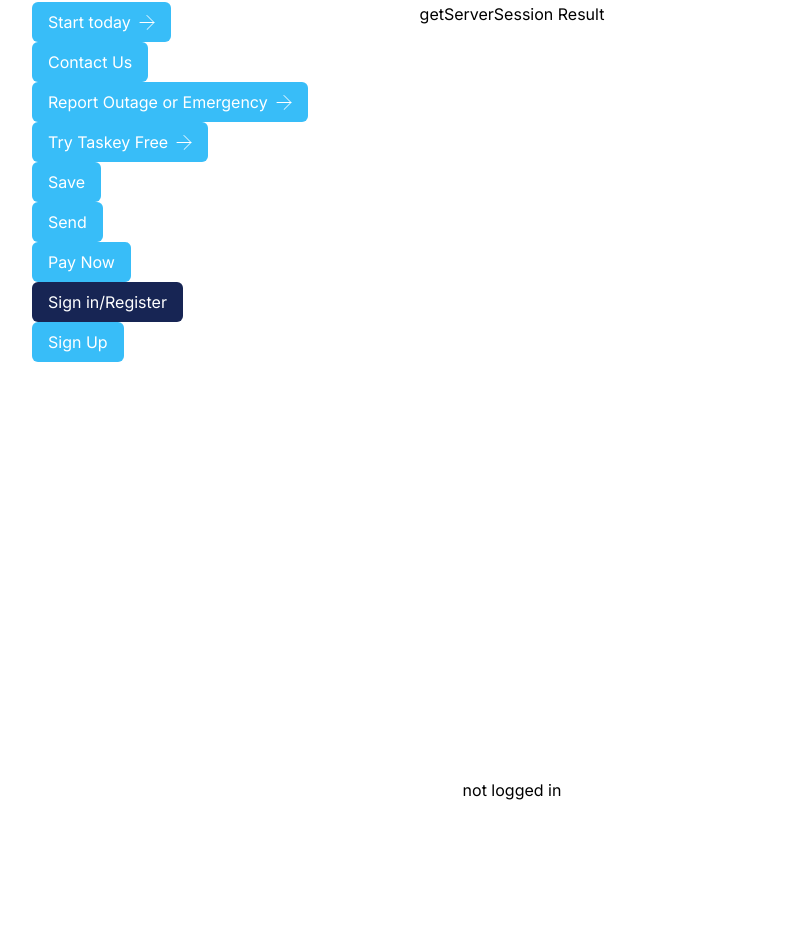
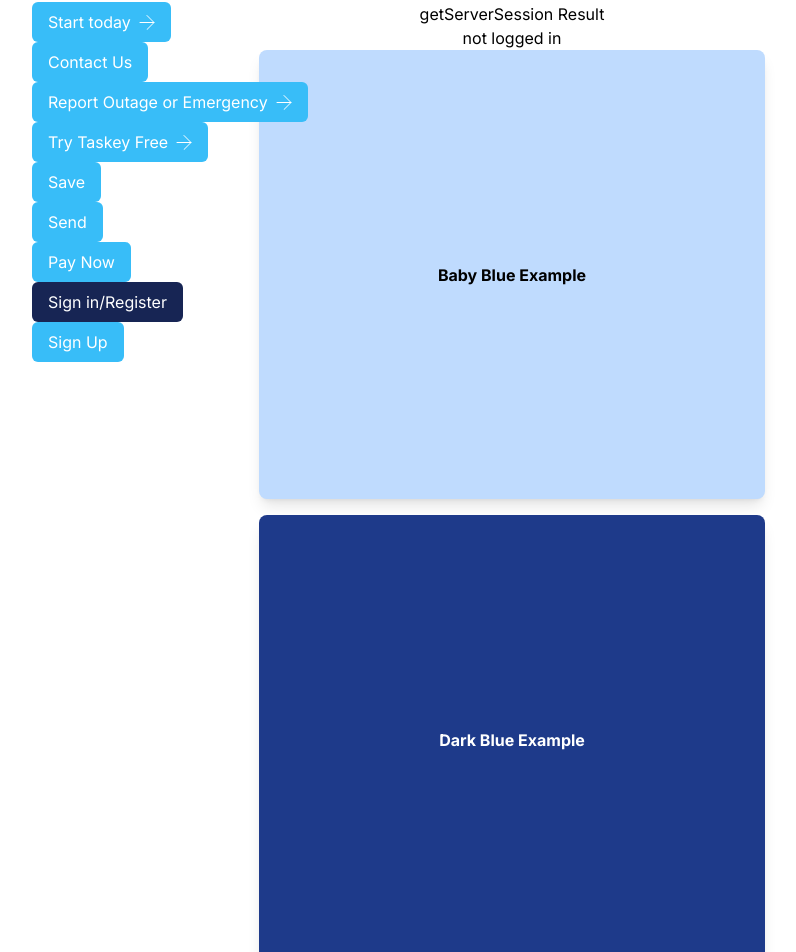
Before and after one commit to CjordanIII/max-enegry, a Next.js app: page / in a window 1280 px wide. Shown: the part 263-1215 px from the top of the page, without its empty margins (128-924 px from the left). Before the commit the page ends 1065 px from the top, so only its background shows below. Built offline with nearby package versions, Linux system fonts and the light colour scheme; no server answers.

Commit message:
add paper components

```diff
--- a/src/app/page.js
+++ b/src/app/page.js
@@ -23,6 +23,13 @@ import {
   svg,
   tryTaskeyFree,
 } from "../components/button/buttonMetadata.jsx";
+
+import Paper from "../components/paper/Paper.jsx";
+import {
+  babyBluePaper,
+  darkBluePaper,
+} from "../components/paper/paperMetadata.jsx";
+
 
 export default function Home() {
   const session = async () => {
@@ -95,6 +102,10 @@ export default function Home() {
           handleButtion={handleSignUpButtion}
         />
       </div>
+      <div className="space-y-4">
+        <Paper style={babyBluePaper.style} paperLabel={babyBluePaper.paperLabel} />
+        <Paper style={darkBluePaper.style} paperLabel={darkBluePaper.paperLabel} />
+      </div>
     </main>
   );
 }
--- /dev/null
+++ b/src/components/paper/Paper.jsx
@@ -0,0 +1,10 @@
+"use client";
+const Paper = ({style, paperLabel}) => {
+    return(
+        <div className={style}>
+            {paperLabel}
+        </div>
+    );
+};
+
+export default Paper;
--- /dev/null
+++ b/src/components/paper/paperMetadata.jsx
@@ -0,0 +1,9 @@
+export const babyBluePaper = {
+    style: 'bg-blue-200 p-5 rounded-lg shadow-lg w-[506px] h-[449px] flex items-center justify-center text-center font-bold',
+    paperLabel: "Baby Blue Example"
+}
+
+export const darkBluePaper = {
+    style: "bg-blue-900 p-5 rounded-lg shadow-lg w-[506px] h-[449px] flex items-center justify-center text-center text-white font-bold",
+    paperLabel:"Dark Blue Example"
+}
```
